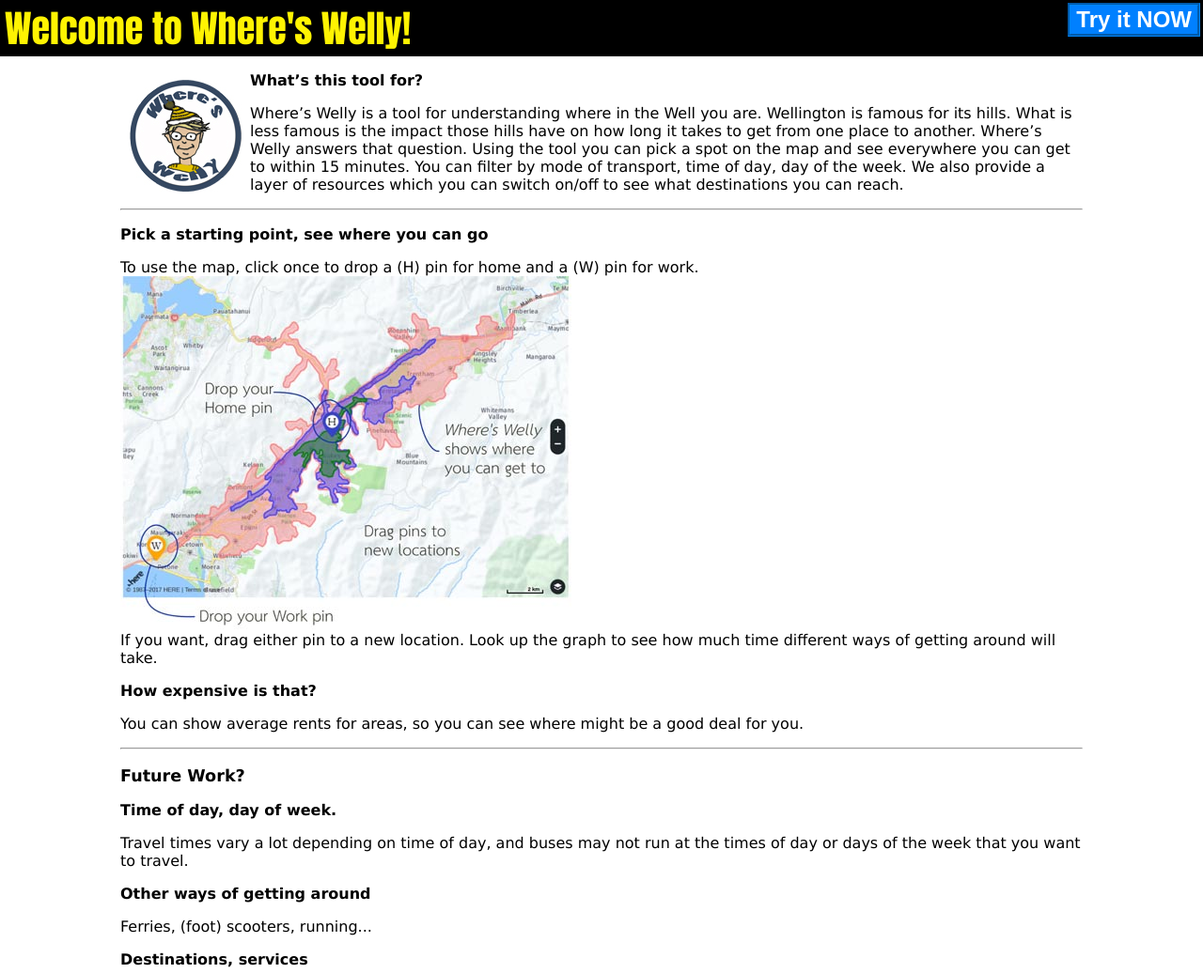
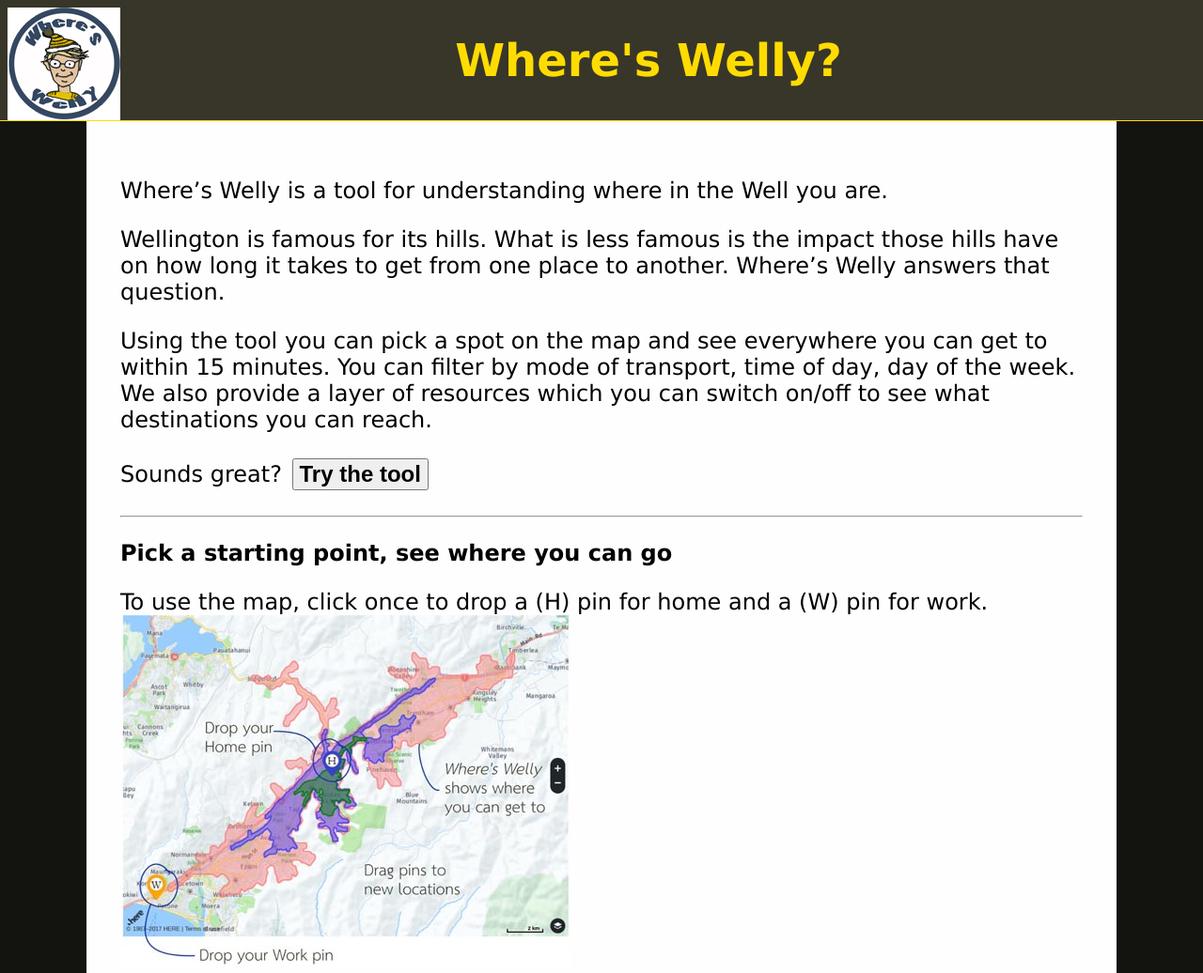
Before and after one commit to whereswelly-govhack/whereswelly-govhack.github.io, a plain HTML site: page index.html in a window 1280 px wide. Shown: the top 1036 px of the page at 94% size. Drawn offline with Linux system fonts and the light colour scheme.

Commit message:
Interim check in of web layout.

```diff
--- a/index.html
+++ b/index.html
@@ -8,16 +8,17 @@
 
 <body>
   <div class="heading">
-    <h1>Welcome to Where's Welly!</h1><button class="toapp">Try it NOW</button></div>
-  <div class="content"><img src="images/favicon.jpg" style="float:left; margin: 9px">
-    <p style="font-weight:bold">What’s this tool for?</p>
+    <img class="logo" src="images/favicon.jpg"><h1>Where's Welly?</h1></div>
+  <div class="content">
+    <p>Where’s Welly is a tool for understanding where in the Well you are.</p>
+    <p>Wellington is famous for its hills. What is less famous
+      is the impact those hills have on how long it takes to get from one place to another. Where’s Welly answers that question.</p>
     <p>
-      Where’s Welly is a tool for understanding where in the Well you are. Wellington is famous for its hills. What is less famous
-      is the impact those hills have on how long it takes to get from one place to another. Where’s Welly answers that question.
       Using the tool you can pick a spot on the map and see everywhere you can get to within 15 minutes. You can filter by
       mode of transport, time of day, day of the week. We also provide a layer of resources which you can switch on/off to
       see what destinations you can reach.
     </p>
+    <p>Sounds great? <button class="toapp">Try the tool</button></p>
     <hr>
     <p style="font-weight:bold">Pick a starting point, see where you can go</p>
     <p>To use the map, click once to drop a (H) pin for home and a (W) pin for work.
--- a/stylesheets/style.css
+++ b/stylesheets/style.css
@@ -1,7 +1,7 @@
 body {
+  margin: 0;
   padding: 0;
-  font: 14px "Lucida Grande", Helvetica, Arial, sans-serif;
-  margin: 0;
+  background-color: #131310;
 }
 
 a {
@@ -9,20 +9,35 @@ a {
 }
 
 h1 {
-  color: #fff302;
-  font-family: impact;
+  color: #ffdc01;
+  font-family: "Lucida Grande", Helvetica, Arial, sans-serif;
   font-size: 5vmin;
-  display: inline-block;
-  margin: 0 5px 0 5px;
+  font-size: 48px;
+  display: block;
+  text-align: center;
+  margin: 0px;
+  padding: 36px;
+}
+
+div.heading {
+  margin: 0;
+  background: #383629;
+  border-bottom: 1px solid #ffdc01;
+}
+
+img.logo {
+  float: left;
+  margin: 0px;
+  padding: 8px;
 }
 
 button.toapp {
   font-weight: bolder;
-  color: white;
+ /* color: white;
   border: 3px groove #0087FF;
-  background-color: #0080ff;
+  background-color: #0080ff;*/
   font-size: 3vmin;
-  float: right;
+  /*float: right;*/
   margin: 3px;
 }
 
@@ -33,17 +48,16 @@ button:hover {
   cursor: pointer;
 }
 
-div.heading {
-  margin: 0;
-  background: black;
+div.content {
+  width: 80%;
+  max-width: 1120px;
+  margin: auto;
+  padding: 36px;
+  font-size: 2vmin;
+  font: 24px "Lucida Grande", Helvetica, Arial, sans-serif;
+  background-color: #fffefe;
 }
 
-div.content {
-  width: 80%;
-  margin: auto;
-  font-size: 2vmin;
+hr {
+  color: #ffdc01;
 }
-
-img.logo {
-  display: inline-block;
-}
```
